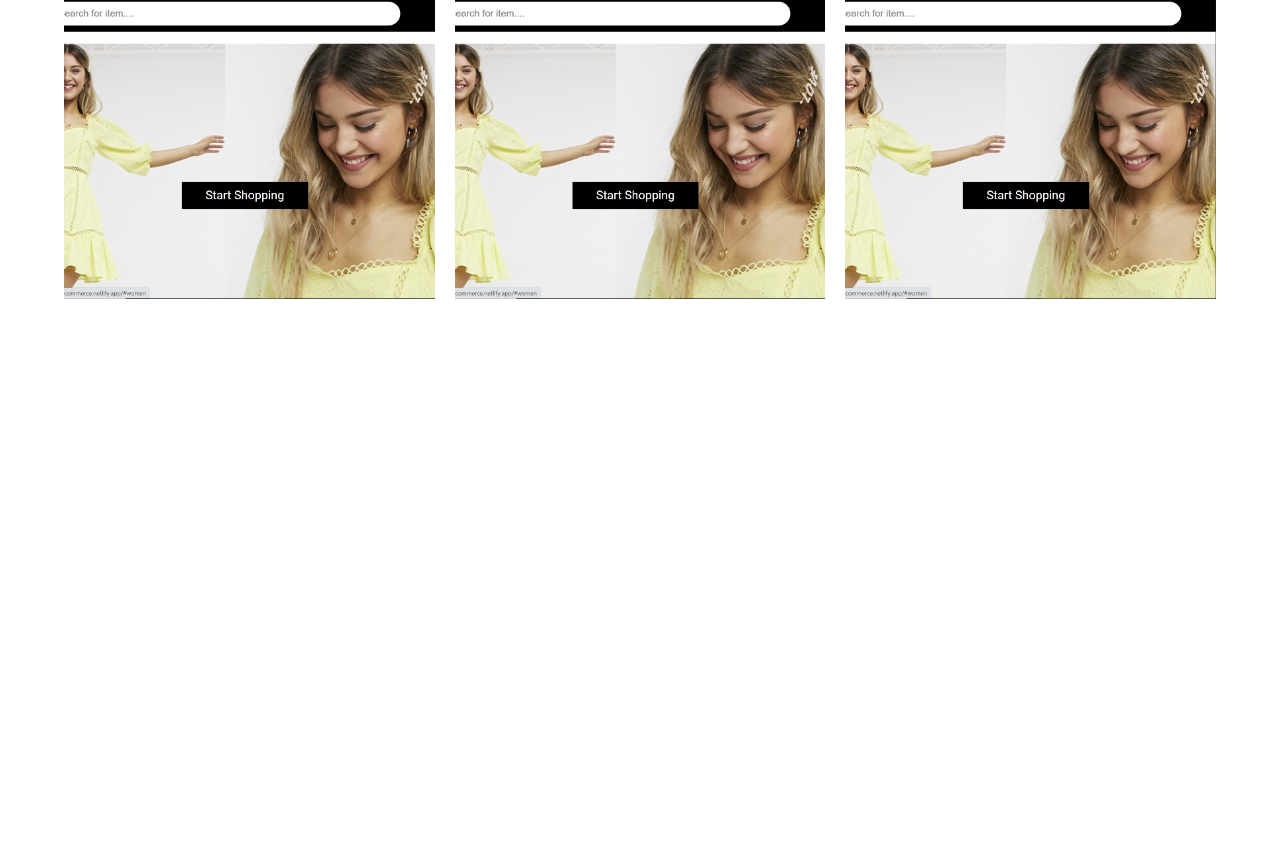
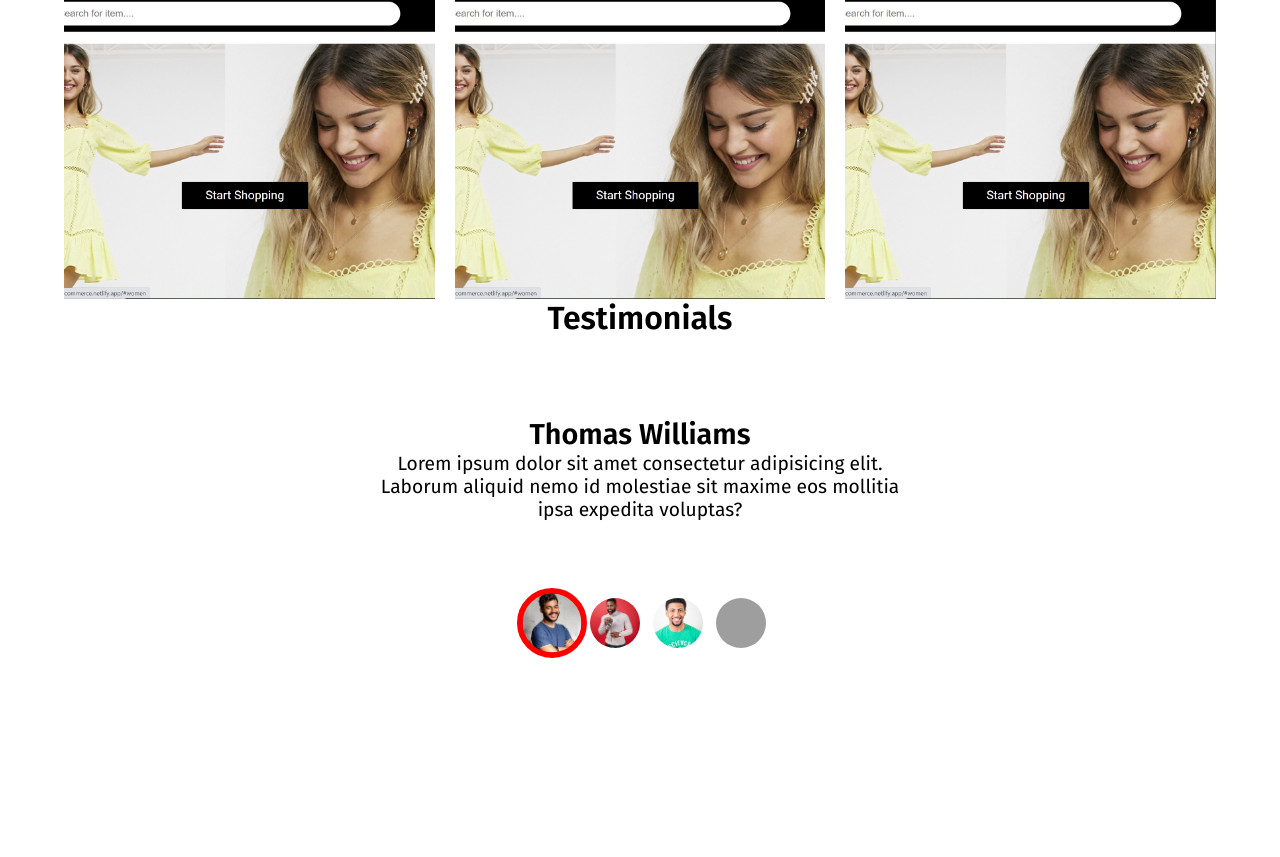
Before and after one commit to kofiarhin/kf-personal-website, a PHP site: page / in a window 1280 px wide. Shown: the part 2615-3472 px from the top of the page. Before the commit the page ends 2914 px from the top, so only its background shows below. Run offline with PHP 8.4, Linux system fonts and the light colour scheme; some libraries are stand-ins or nearby versions; grey boxes are pictures that could not be loaded.

Commit message:
added testimonials section

```diff
--- a/css/styles.css
+++ b/css/styles.css
@@ -298,9 +298,78 @@ nav a {
 
 
 
+/* testimonials */
+#testimonials {
+  padding-bottom: 2rem;
+}
+
+#testimonials .container {
+  width: 540px;
+  max-width: 90%;
+  margin: 0 auto;
+}
+
+#testimonials .text-wrapper {
+  position: relative;
+  height: 200px;
+  margin-bottom: 1.8rem;
+
+}
+
+#testimonials .text-wrapper .text-unit {
+  position: absolute;
+  top: 0;
+  left: 0;
+  bottom: 0;
+  right: 0;
+  font-size: 1.2rem;
+  text-align: center;
+  display: flex;
+  align-items: center;
+  opacity: 0;
+  transition: all ease-in-out 300ms;
+  transform: translateX(200px);
+}
+
+#testimonials .text-wrapper .text-unit.active {
+  opacity: 1;
+  transform: translateX(0px)
+}
 
 
+#testimonials .face-wrapper {
+  display: flex;
+  justify-content: center;
+}
+#testimonials .face-wrapper .face {
+  width: 50px;
+  height: 50px;
+  background: purple;
+  border-radius: 50px;
+  margin-left: 0.8rem;
+  cursor: pointer;
+  transition: all ease-in-out 300ms;
+  background-image: url("../img/person-1.jpg");
+  background-size: cover;
+  background-position: center;
+}
 
+#testimonials .face-wrapper .face:nth-child(2) {
+  background-image: url("../img/person-2.jpg")
+}
+
+#testimonials .face-wrapper .face:nth-child(3) {
+  background-image: url("../img/person-3.jpg")
+}
+
+#testimonials .face-wrapper .face:nth-child(4) {
+  background-image: url("../img/person-4.jpg")
+}
+
+#testimonials .face-wrapper .face.active {
+  transform: scale(1.4);
+  border: 4px solid red;
+}
 
 
 /* media queries */
@@ -388,4 +457,9 @@ nav a {
    #projects .container {
     grid-template-columns: repeat(1, 1fr);
   }
+
+  /* testimonials */
+  #testimonial .text-wrapper .text-unit {
+    font-size: 1rem;
+  }
 }
--- a/index.html
+++ b/index.html
@@ -223,12 +223,73 @@
         </div>
 
 
+    </div>
+   </section>
+
+   <!-- end projects -->
+
+   <!-- testimonials -->
+   <section id="testimonials">
+       <h1 class="title">Testimonials</h1>
+
+       <div class="container">
+
+           <!-- text-wrapper -->
+           <div class="text-wrapper">
+
+               <div class="text-unit active">
+                   <div class="content">
+                    <h1>Thomas Williams</h1>
+                    <p>Lorem ipsum dolor sit amet consectetur adipisicing elit. Laborum aliquid nemo id molestiae sit maxime eos mollitia
+                        ipsa expedita voluptas?</p>
+                   </div>
+               </div>
 
 
 
 
+               <div class="text-unit active">
+                  <div class="content">
+                    <h1>John Doe 1</h1>
+                    <p>Lorem ipsum dolor sit amet consectetur adipisicing elit. Laborum aliquid nemo id molestiae sit maxime eos mollitia
+                        ipsa expedita voluptas?</p>
+                  </div>
+               </div>
 
-    </div>
+                <div class="text-unit active">
+                    <div class="content">
+                        <h1>John Doe 1</h1>
+                        <p>Lorem ipsum dolor sit amet consectetur adipisicing elit. Laborum aliquid nemo id molestiae sit maxime eos
+                            mollitia
+                            ipsa expedita voluptas?</p>
+                    </div>
+                </div>
+
+                <div class="text-unit">
+                    <div class="content">
+                        <h1>John Doe 1</h1>
+                        <p>Lorem ipsum dolor sit amet consectetur adipisicing elit. Laborum aliquid nemo id molestiae sit maxime eos
+                            mollitia
+                            ipsa expedita voluptas?</p>
+                    </div>
+                </div>
+
+
+
+
+           </div>
+           <!-- end text-wrapper -->
+
+           <!-- face-wrapper -->
+           <div class="face-wrapper">
+               <div class="face"></div>
+            <div class="face"></div>
+            <div class="face"></div>
+            <div class="face"></div>
+           </div>
+           <!-- end face-wrapper -->
+
+       </div>
    </section>
 
 
--- a/js/index.js
+++ b/js/index.js
@@ -9,3 +9,32 @@ menu.addEventListener("click", function () {
 close.addEventListener("click", function () {
   sidenav.classList.remove("active");
 });
+
+// testimonials
+const texts = document.querySelectorAll(".text-unit");
+const faces = document.querySelectorAll(".face");
+
+clear();
+
+// add active to first element
+texts[0].classList.add("active");
+faces[0].classList.add("active");
+
+faces.forEach((face, index) => {
+  face.addEventListener("click", function () {
+    clear();
+
+    this.classList.add("active");
+
+    texts[index].classList.add("active");
+
+    console.log(texts[index]);
+  });
+});
+
+function clear() {
+  texts.forEach((text) => text.classList.remove("active"));
+  faces.forEach((face) => face.classList.remove("active"));
+
+  console.log("cleared");
+}
```
Also changed, not shown: img/person-1.jpg (added), img/person-2.jpg (added), img/person-3.jpg (added), 1 other file.
